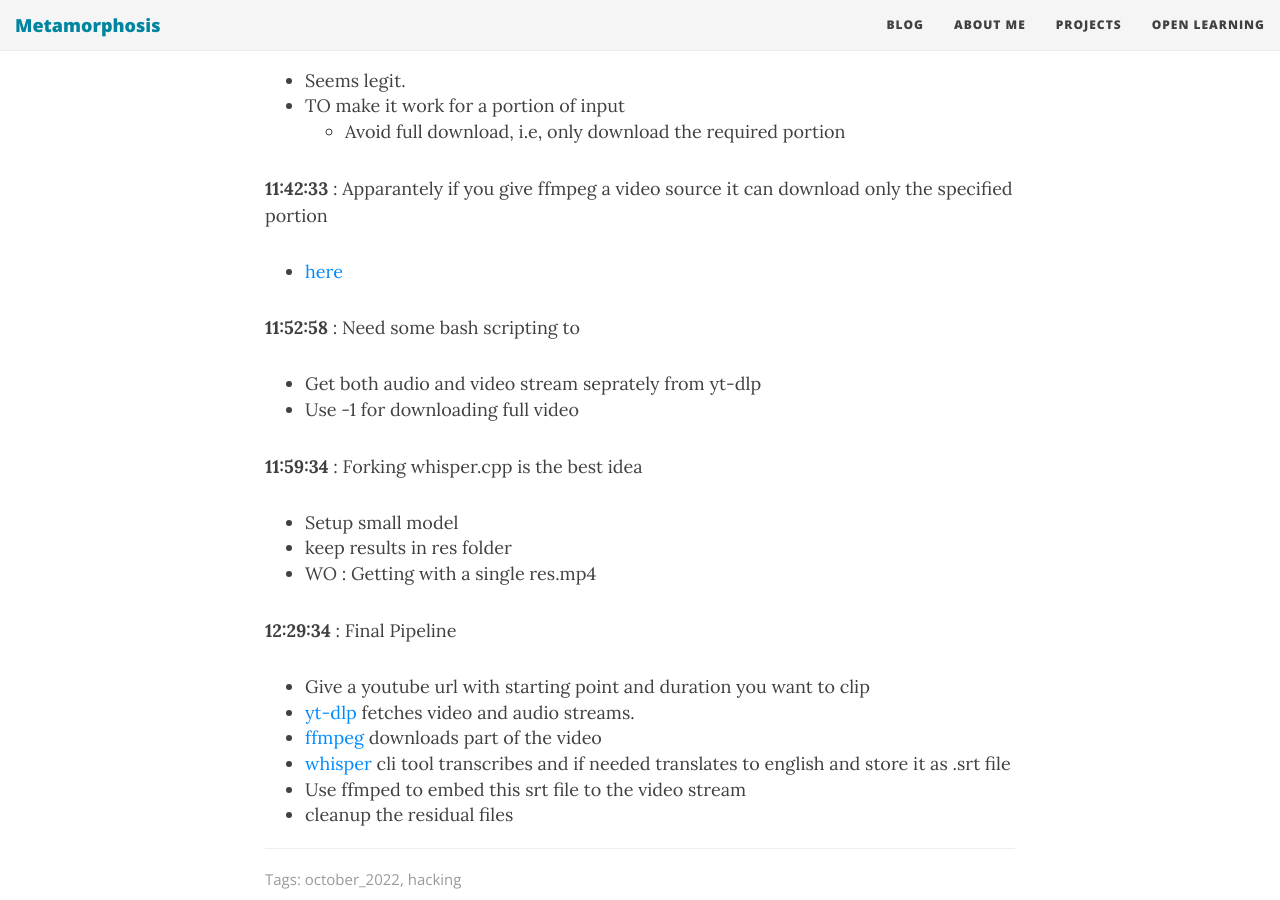
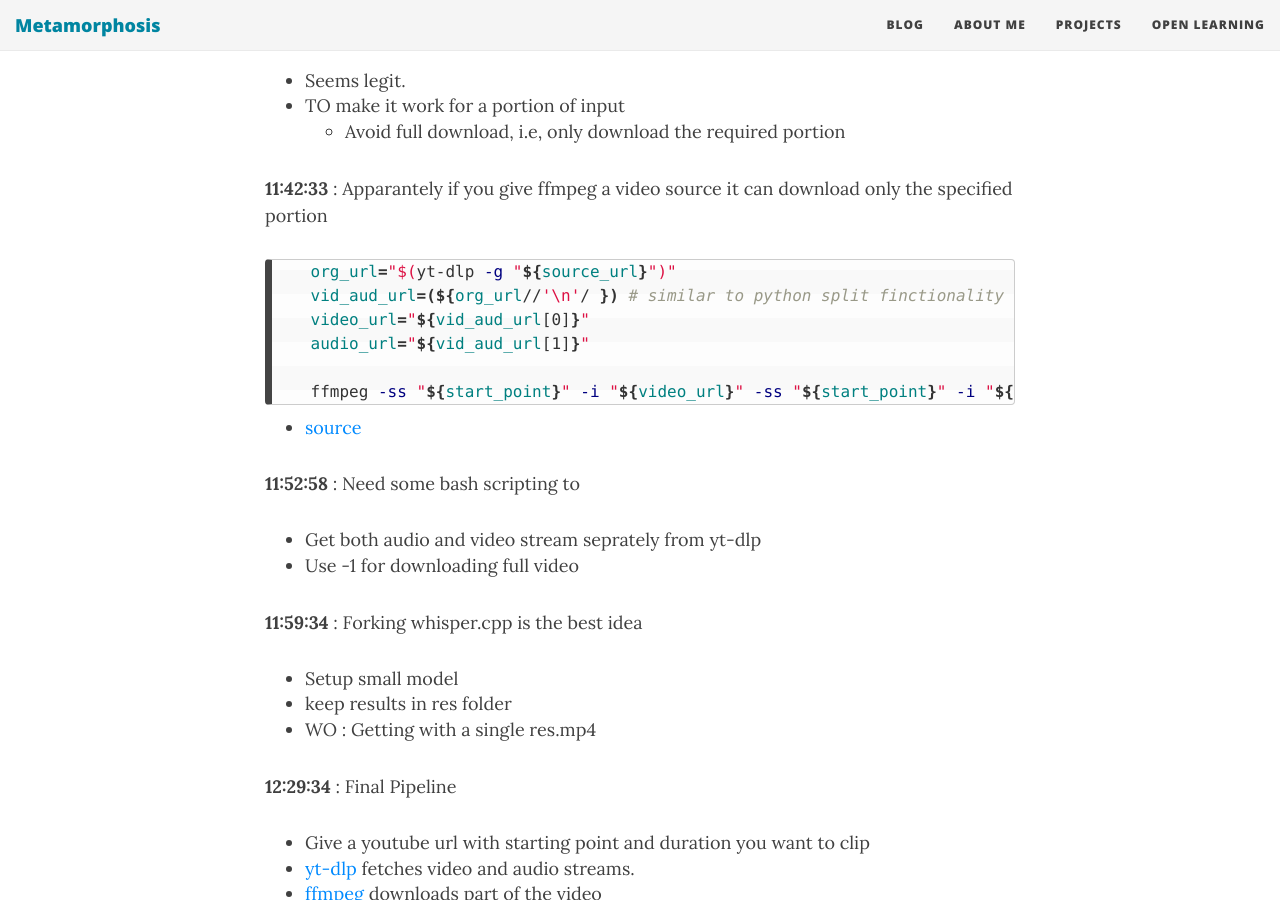
Before and after one commit to ChanBong/chanbong.github.io, a Jekyll site: the page built from _posts/2022/2022-10-22-Hacking-together-yt-whisper-subtitle-pipeline.md, in a window 1280 px wide and 900 px high, scrolled down 569 px. Built offline with Jekyll 4.4.1, drawn with Linux system fonts in a browser that asks for light colours; nearby versions of some CDN libraries.

Commit message:
:pencil2: yt-whisper-blog

````diff
--- a/_posts/2022/2022-10-22-Hacking-together-yt-whisper-subtitle-pipeline.md
+++ b/_posts/2022/2022-10-22-Hacking-together-yt-whisper-subtitle-pipeline.md
@@ -26,8 +26,17 @@ tags: [october_2022, hacking]
 
 
 **11:42:33** : Apparantely if you give ffmpeg a video source it can download only the specified portion
-- [here](https://unix.stackexchange.com/questions/230481/how-to-download-portion-of-video-with-youtube-dl-command)
 
+```bash
+    org_url="$(yt-dlp -g "${source_url}")"
+    vid_aud_url=(${org_url//'\n'/ }) # similar to python split finctionality to separate on delimeter \n
+    video_url="${vid_aud_url[0]}"
+    audio_url="${vid_aud_url[1]}"
+
+    ffmpeg -ss "${start_point}" -i "${video_url}" -ss "${start_point}" -i "${audio_url}" -map 0:v -map 1:a -t "${duration}" -c:v libx264 -c:a aac "${temp_dir}/vod.mp4"
+```
+
+- [source](https://unix.stackexchange.com/questions/230481/how-to-download-portion-of-video-with-youtube-dl-command)
 
 **11:52:58** : Need some bash scripting to
 - Get both audio and video stream seprately from yt-dlp
````
